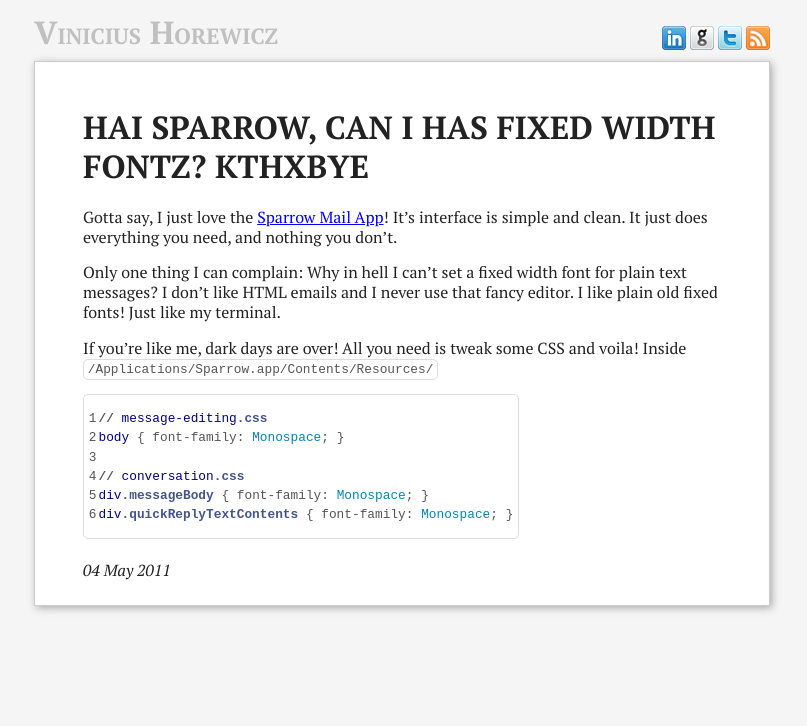
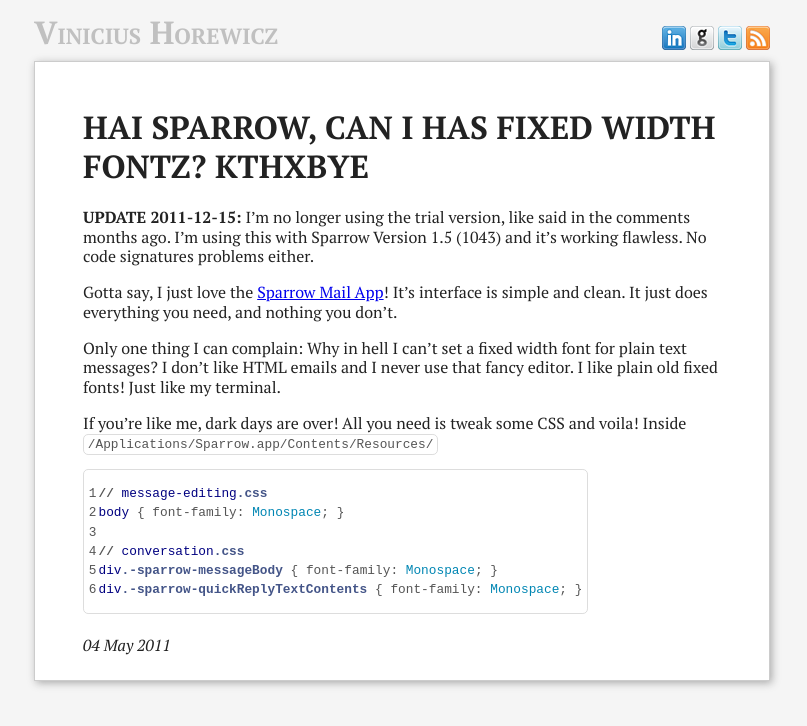
Before and after one commit to wicz/wicz.github.com, a Jekyll site: the page built from _posts/2011-05-04-hai-sparrow-can-i-has-fixed-width-fontz-kthxbye.md, in a window 1280 px wide. Shown: the top 726 px of the page, without its empty margins (238-1045 px from the left). Built offline with Jekyll 4.4.1, drawn with Linux system fonts in a browser that asks for light colours; nearby versions of some CDN libraries; Markdown is read by kramdown in place of the engine named in the settings; comment, search, counter and statistics services are not loaded.

Commit message:
Update Sparrow fixed-width fonts post

```diff
--- a/_posts/2011-05-04-hai-sparrow-can-i-has-fixed-width-fontz-kthxbye.md
+++ b/_posts/2011-05-04-hai-sparrow-can-i-has-fixed-width-fontz-kthxbye.md
@@ -2,6 +2,8 @@
 layout: post
 title: HAI SPARROW, CAN I HAS FIXED WIDTH FONTZ? KTHXBYE
 ---
+
+__UPDATE 2011-12-15:__ I'm no longer using the trial version, like said in the comments months ago. I'm using this with Sparrow Version 1.5 (1043) and it's working flawless. No code signatures problems either.
 
 Gotta say, I just love the [Sparrow Mail App](http://www.sparrowmailapp.com/)! It's interface is simple and clean. It just does everything you need, and nothing you don't.
 
@@ -14,6 +16,6 @@
 body { font-family: Monospace; }
 
 // conversation.css
-div.messageBody { font-family: Monospace; }
-div.quickReplyTextContents { font-family: Monospace; }
+div.-sparrow-messageBody { font-family: Monospace; }
+div.-sparrow-quickReplyTextContents { font-family: Monospace; }
 {% endhighlight %}
```
